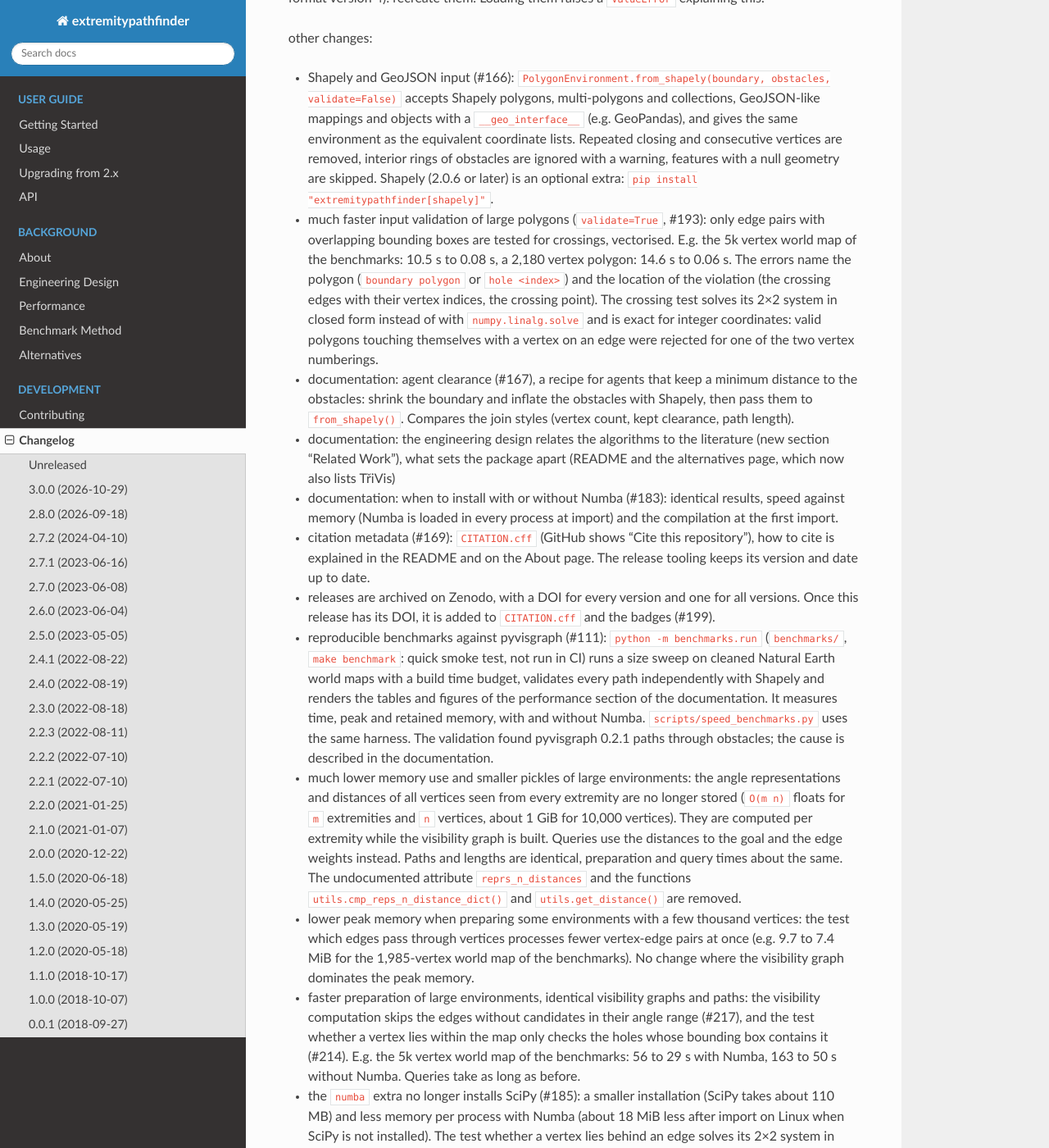
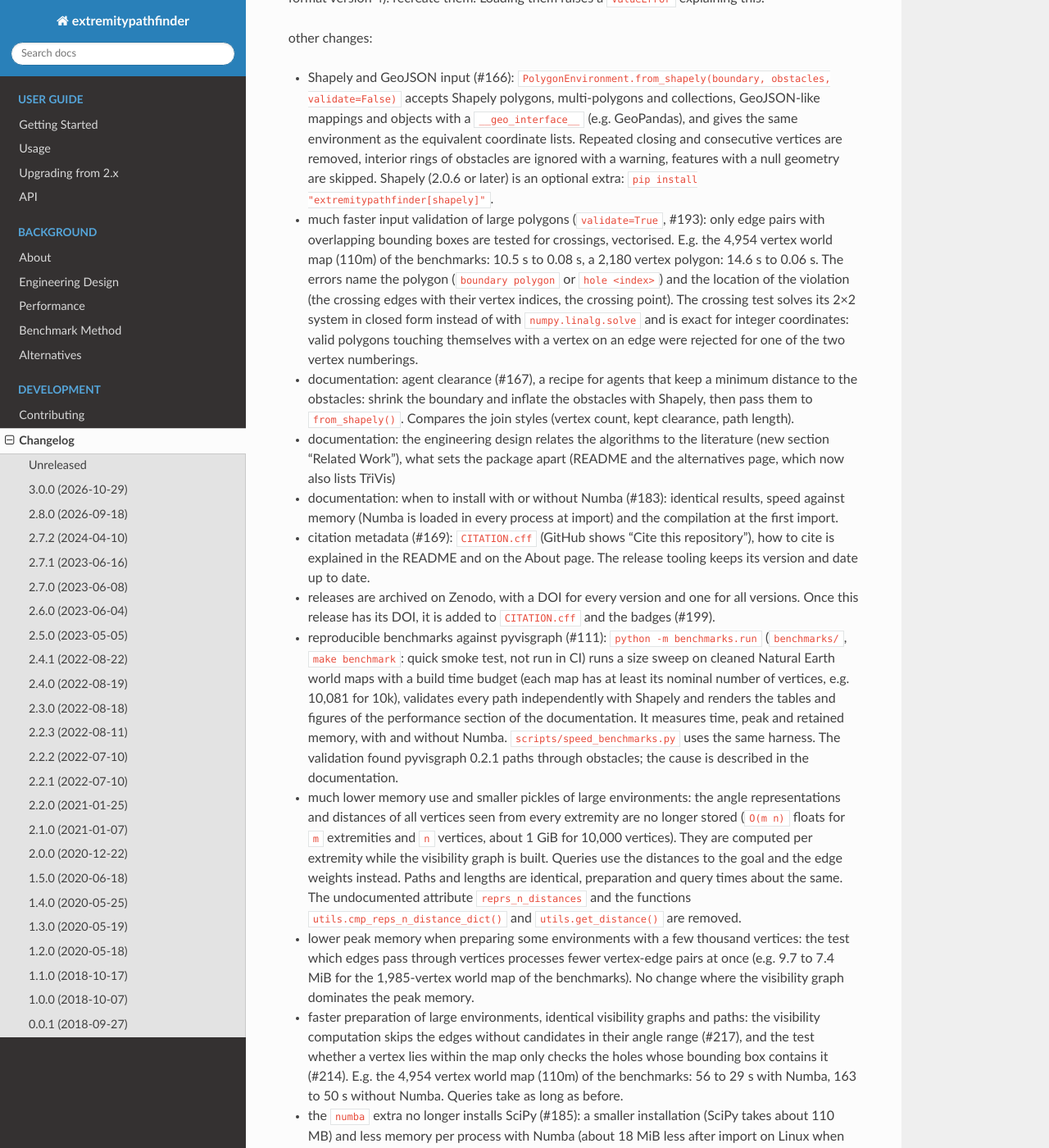
Before and after one commit to jannikmi/extremitypathfinder, a Sphinx documentation site: the page built from docs/6_changelog.rst, in a window 1280 px wide and 1400 px high, scrolled down 722 px. Shown: the whole window at 82% size. Built offline with Sphinx 7.4.7 and the Read the Docs theme 3.1.0, drawn with Linux system fonts in a browser that asks for light colours.

Commit message:
benchmarks: every map has at least its nominal number of vertices
The downsampling now reaches at least the target number of vertices
(at most 2 % more) instead of at most the target, so the 10k map has
10,081 vertices instead of 9,952 and can be referred to as "10k".
The 5k step is downsampled like the others (from the 50m data,
5,020 vertices) instead of being the raw 110m map (4,954 vertices).
The resolution is the coarsest one with enough vertices after the cleaning.

The committed results are from the previous maps: a full benchmark run
is needed to update them.

Co-Authored-By: Claude Opus 5.5 <noreply@anthropic.com>
Claude-Session: https://claude.ai/code/session_01XJqV78gkADS6qXc8WqK7ER

```diff
--- a/CHANGELOG.rst
+++ b/CHANGELOG.rst
@@ -35,7 +35,7 @@ other changes:
   features with a null geometry are skipped.
   Shapely (2.0.6 or later) is an optional extra: ``pip install "extremitypathfinder[shapely]"``.
 - much faster input validation of large polygons (``validate=True``, #193): only edge pairs with overlapping
-  bounding boxes are tested for crossings, vectorised. E.g. the 5k vertex world map of the benchmarks:
+  bounding boxes are tested for crossings, vectorised. E.g. the 4,954 vertex world map (110m) of the benchmarks:
   10.5 s to 0.08 s, a 2,180 vertex polygon: 14.6 s to 0.06 s. The errors name the polygon (``boundary polygon``
   or ``hole <index>``) and the location of the violation (the crossing edges with their vertex indices,
   the crossing point). The crossing test solves its 2×2 system in closed form instead of with ``numpy.linalg.solve``
@@ -54,7 +54,8 @@ other changes:
   Once this release has its DOI, it is added to ``CITATION.cff`` and the badges (#199).
 - reproducible benchmarks against pyvisgraph (#111): ``python -m benchmarks.run`` (``benchmarks/``,
   ``make benchmark``: quick smoke test, not run in CI) runs a size sweep
-  on cleaned Natural Earth world maps with a build time budget, validates every path independently with Shapely
+  on cleaned Natural Earth world maps with a build time budget (each map has at least its nominal number of
+  vertices, e.g. 10,081 for 10k), validates every path independently with Shapely
   and renders the tables and figures of the performance section of the documentation.
   It measures time, peak and retained memory, with and without Numba.
   ``scripts/speed_benchmarks.py`` uses the same harness. The validation found pyvisgraph 0.2.1 paths
@@ -72,7 +73,7 @@ other changes:
 - faster preparation of large environments, identical visibility graphs and paths:
   the visibility computation skips the edges without candidates in their angle range (#217),
   and the test whether a vertex lies within the map only checks the holes whose bounding box contains it (#214).
-  E.g. the 5k vertex world map of the benchmarks: 56 to 29 s with Numba, 163 to 50 s without Numba.
+  E.g. the 4,954 vertex world map (110m) of the benchmarks: 56 to 29 s with Numba, 163 to 50 s without Numba.
   Queries take as long as before.
 - the ``numba`` extra no longer installs SciPy (#185): a smaller installation (SciPy takes about 110 MB)
   and less memory per process with Numba (about 18 MiB less after import on Linux when SciPy is not installed).
--- a/docs/7_performance.rst
+++ b/docs/7_performance.rst
@@ -48,8 +48,8 @@ Weaknesses and limitations:
 
 - **The preprocessing limits the map size.** The build time grows steeply with the map,
   and the sweep ends where it exceeds the build budget (cf. the build table).
-  Going from the raw 110m data to the finer source data adds many polygons, and the visibility graph
-  grows much faster than the number of vertices there.
+  Going from the coarse 110m data (up to 2k vertices) to the finer source data adds many polygons,
+  and the visibility graph grows much faster than the number of vertices there.
 - **Memory on small maps.** Its peak above the baseline is close to pyvisgraph's on small maps, despite the lower
   retained memory: the build needs temporary data. On large maps the peak is much lower than pyvisgraph's.
   Its baseline is much larger, so its process needs several times as much memory in total on the smallest maps.
```
Also changed, not shown: docs/7_benchmark_method.rst (+4 -3 lines), 3 other files.
